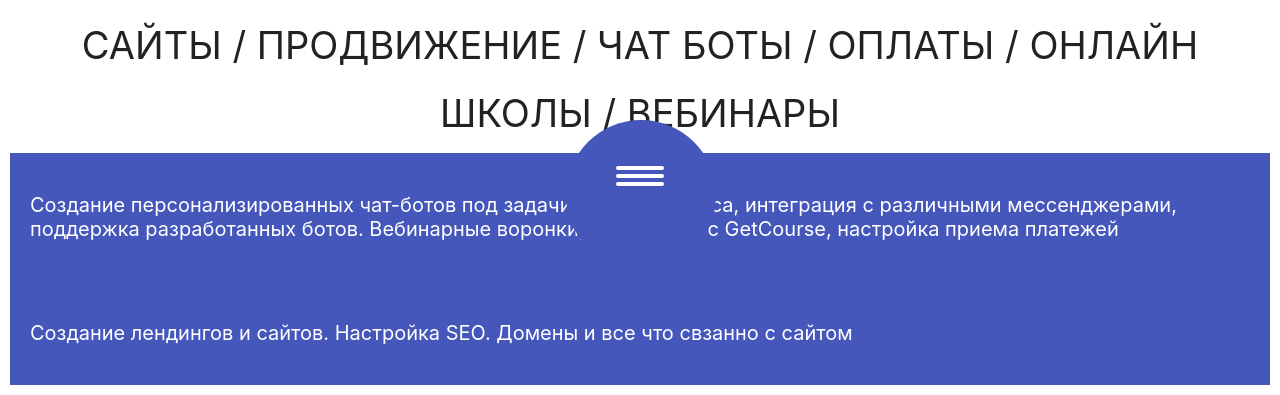
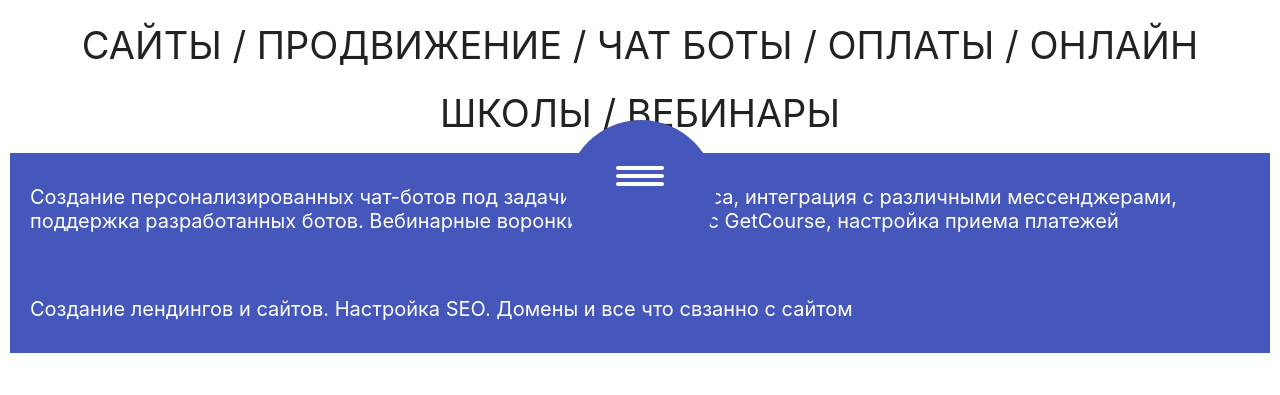
Before and after one commit to xsinki/xsinki.github.io, a PHP site: page / in a window 1280 px wide. Shown: the part 590-985 px from the top of the page. After the commit the page ends 943 px from the top, so only its background shows below. Run offline with PHP 8.4, Linux system fonts and the light colour scheme.

Commit message:
Update style.css

```diff
--- a/css/style.css
+++ b/css/style.css
@@ -542,6 +542,6 @@ section.sec4 {
     display: block;
     color: #ffffff;
     background-color: var(--colorMain);
-    padding: 20px;
+    padding: 12px 20px;
     cursor: pointer;
 }
```
